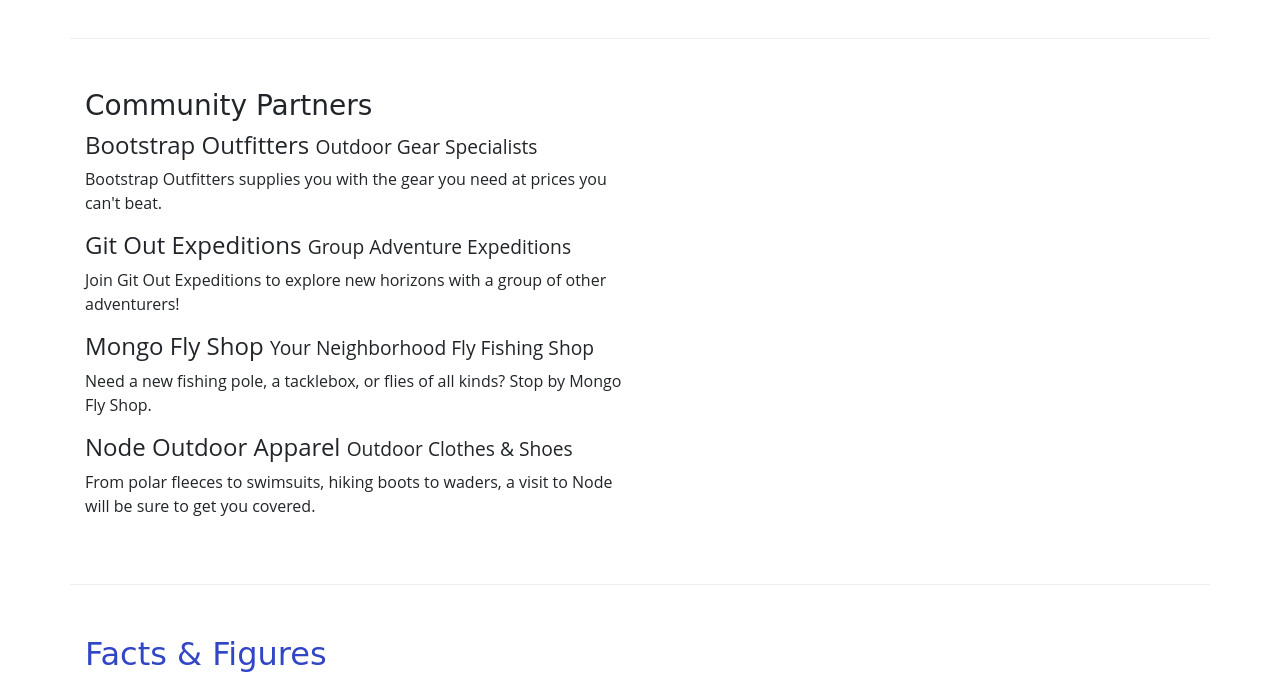
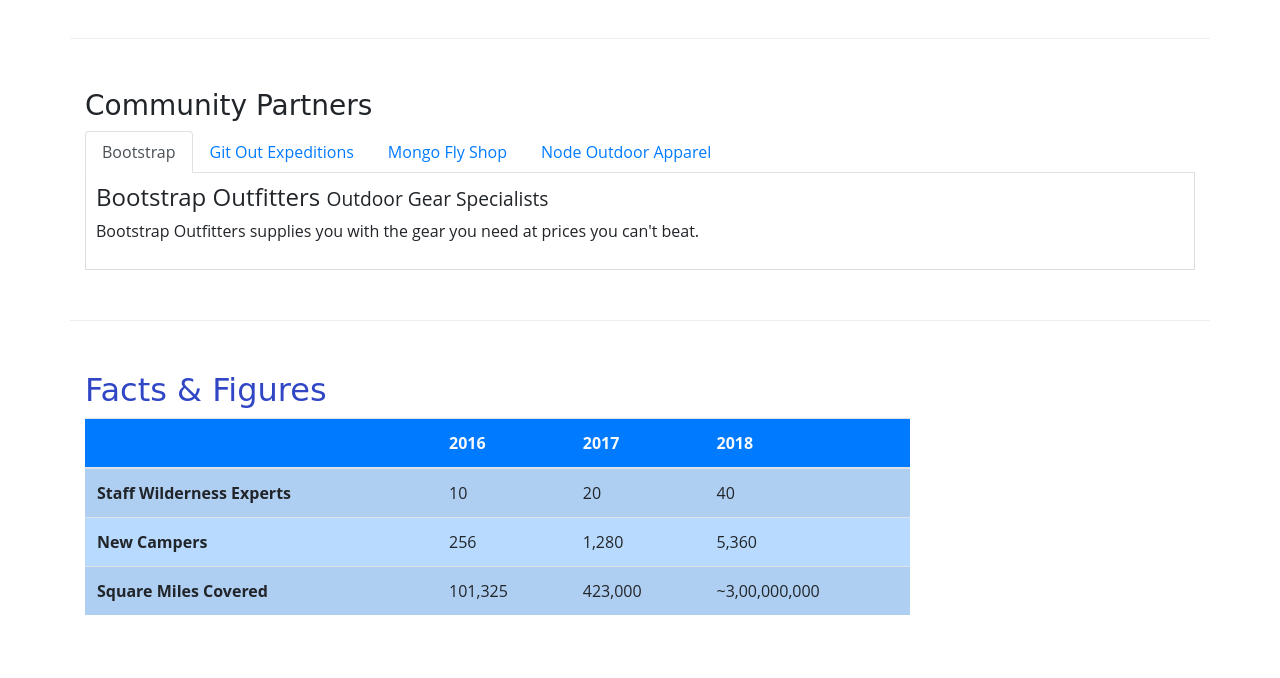
Before and after one commit to AngryGrizzlyBear/Nucamp-Bootstrap, a website: page aboutus.html in a window 1280 px wide. Shown: the part 790-1468 px from the top of the page. Drawn offline with nearby package versions, Linux system fonts and the light colour scheme.

Commit message:
added Nav Component and Tabs

```diff
--- a/aboutus.html
+++ b/aboutus.html
@@ -66,7 +66,11 @@
         <div class="row row-content">
             <div class="col-sm-6">
                 <h3>Our Mission</h3>
-                <p>We present a curated database of the best campsites in the vast woods and backcountry of the World Wide Web Wilderness. We increase access to adventure for the public while promoting safe and respectful use of resources. The expert wilderness trekkers on our staff personally verify each campsite to make sure that they are up to our standards. We also present a platform for campers to share reviews on campsites they have visited with  each other.</p>
+                <p>We present a curated database of the best campsites in the vast woods and backcountry of the World
+                    Wide Web Wilderness. We increase access to adventure for the public while promoting safe and
+                    respectful use of resources. The expert wilderness trekkers on our staff personally verify each
+                    campsite to make sure that they are up to our standards. We also present a platform for campers to
+                    share reviews on campsites they have visited with each other.</p>
             </div>
             <div class="col-sm-6">
                 <div class="card">
@@ -88,7 +92,8 @@
             <div class="col">
                 <div class="card card-body bg-light mt-3">
                     <blockquote class="blockquote">
-                        <p class="mb-0">I will not follow where the path may lead, but I will go where there is no path, and I will leave a trail.</p>
+                        <p class="mb-0">I will not follow where the path may lead, but I will go where there is no path,
+                            and I will leave a trail.</p>
                         <footer class="blockquote-footer">Muriel Strode,
                             <cite title="Source Title">"Wind-Wafted Wild Flowers" -
                                 The Open Court, 1903</cite>
@@ -101,24 +106,43 @@
 
     <div class="container">
         <div class="row row-content">
-            <div class="col-sm-6 col-md-6 col-lg-6 col-xl-6">
+            <div class="col">
                 <h3>Community Partners</h3>
+                <ul class="nav nav-tabs">
+                    <li class="nav nav-item"><a class="nav-link active" href="#bootstrap" role="tab"
+                            data-toggle="tab">Bootstrap</a></li>
+                    <li class="nav nav-item"><a class="nav-link" href="#git" role="tab" data-toggle="tab">Git Out
+                            Expeditions</a></li>
+                    <li class="nav nav-item"><a class="nav-link" href="#mongo" role="tab" data-toggle="tab">Mongo Fly
+                            Shop</a></li>
+                    <li class="nav nav-item"><a class="nav-link" href="#node" role="tab" data-toggle="tab">Node Outdoor
+                            Apparel</a></li>
+                </ul>
+                <div class="tab-content">
+                    <div role="tabpanel" class="tab-pane fade show active" id="bootstrap">
                         <h4>Bootstrap Outfitters <small>Outdoor Gear Specialists</small></h4>
-                <div class="d-none d-sm-block">
-                    <p>Bootstrap Outfitters supplies you with the gear you need at prices you can't beat.</p>
+                        <p class="d-none d-sm-block">Bootstrap Outfitters supplies you with the gear you need at prices
+                            you
+                            can't beat.</p>
                     </div>
+                    <div role="tabpanel" class="tab-pane fade" id="git">
                         <h4>Git Out Expeditions <small>Group Adventure Expeditions</small></h4>
-                <div class="d-none d-sm-block">
-                    <p>Join Git Out Expeditions to explore new horizons with a group of other adventurers!</p>
+                        <p class="d-none d-sm-block">Join Git Out Expeditions to explore new horizons with a group of
+                            other
+                            adventurers!</p>
                     </div>
+                    <div role="tabpanel" class="tab-pane fade" id="mongo">
                         <h4>Mongo Fly Shop <small>Your Neighborhood Fly Fishing Shop</small></h4>
-                <div class="d-none d-sm-block">
-                    <p>Need a new fishing pole, a tacklebox, or flies of all kinds? Stop by Mongo Fly Shop.</p>
+                        <p class="d-none d-sm-block">Need a new fishing pole, a tacklebox, or flies of all kinds? Stop
+                            by
+                            Mongo Fly Shop.</p>
                     </div>
+                    <div role="tabpanel" class="tab-pane fade" id="node">
                         <h4>Node Outdoor Apparel <small>Outdoor Clothes & Shoes</small></h4>
-                <div class="d-none d-sm-block">
-                    <p>From polar fleeces to swimsuits, hiking boots to waders, a visit to Node will be sure to get you
+                        <p class="d-none d-sm-block">From polar fleeces to swimsuits, hiking boots to waders, a visit to
+                            Node will be sure to get you
                             covered.</p>
+                    </div>
                 </div>
             </div>
         </div>
@@ -175,15 +199,21 @@
                 </div>
                 <div class="col-6 col-sm-5 text-center">
                     <h5>Social</h5>
-                    <a class="btn btn-social-icon btn-instagram" href="http://instagram.com/"><i class="fa fa-instagram"></i></a>
-                    <a class="btn btn-social-icon btn-facebook" href="http://facebook.com/"><i class="fa fa-facebook"></i></a>
-                    <a class="btn btn-social-icon btn-twitter" href="http://twitter.com/"><i class="fa fa-twitter"></i></a>
-                    <a class="btn btn-social-icon btn-google" href="http://youtube.com/"><i class="fa fa-youtube"></i></a>
+                    <a class="btn btn-social-icon btn-instagram" href="http://instagram.com/"><i
+                            class="fa fa-instagram"></i></a>
+                    <a class="btn btn-social-icon btn-facebook" href="http://facebook.com/"><i
+                            class="fa fa-facebook"></i></a>
+                    <a class="btn btn-social-icon btn-twitter" href="http://twitter.com/"><i
+                            class="fa fa-twitter"></i></a>
+                    <a class="btn btn-social-icon btn-google" href="http://youtube.com/"><i
+                            class="fa fa-youtube"></i></a>
                 </div>
                 <div class="col-sm-4 text-center">
                     <div class="col">
-                                <a role="button" class="btn btn-link" href="tel:+12065551234"><i class="fa fa-phone"></i> 1-206-555-1234</a><br />
-                                <a role="button" class="btn btn-link" href="mailto:campsites@nucamp.co"><i class="fa fa-envelope-o"></i> campsites@nucamp.co</a>
+                        <a role="button" class="btn btn-link" href="tel:+12065551234"><i class="fa fa-phone"></i>
+                            1-206-555-1234</a><br />
+                        <a role="button" class="btn btn-link" href="mailto:campsites@nucamp.co"><i
+                                class="fa fa-envelope-o"></i> campsites@nucamp.co</a>
                     </div>
                 </div>
             </div>
--- a/css/styles.css
+++ b/css/styles.css
@@ -39,3 +39,9 @@
 .dateLabel {
     padding: 0
 }
+
+.tab-content{
+    border: 1px solid #DDD;
+    border-top: none;
+    padding: 10px;
+}
```
Lines whose indentation alone changed are shown as unchanged.
